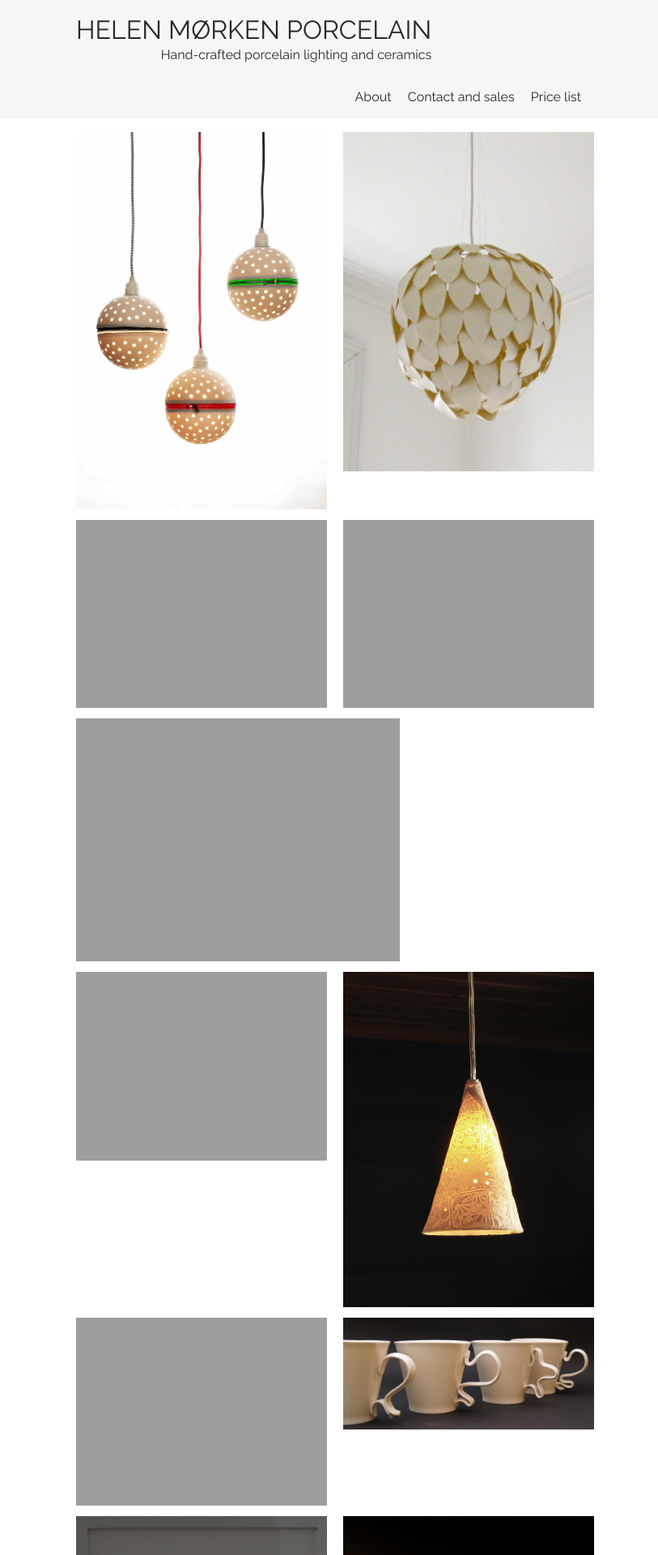
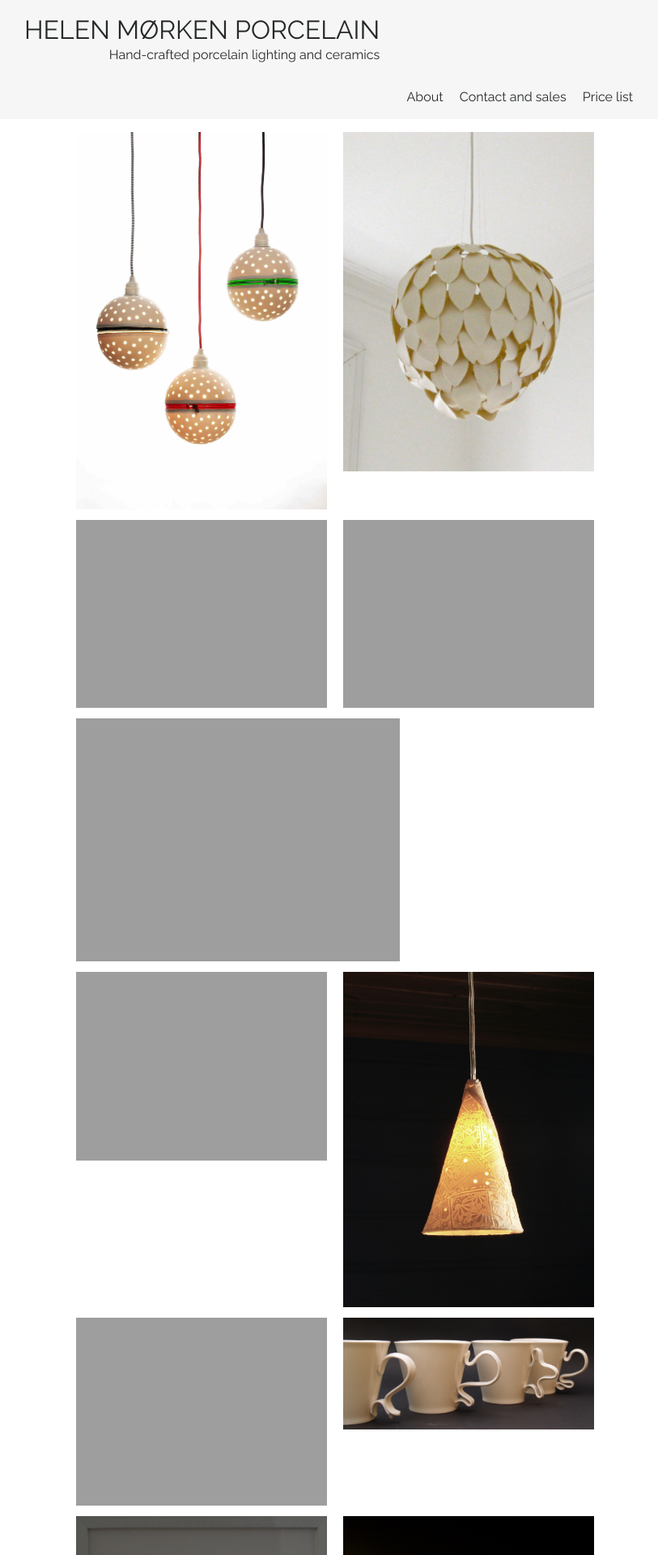
Before and after one commit to rebekkjm/helenmorkenno, a Jekyll site: the page built from index.html, in a window 1280 px wide. Shown: the top 1920 px of the page at 81% size, without its empty margins (226-1039 px from the left). Built offline with Jekyll 4.4.1, drawn with Linux system fonts in a browser that asks for light colours.

Commit message:
Bredere content for header

```diff
--- a/css/main.css
+++ b/css/main.css
@@ -90,10 +90,16 @@ h3 {
 
 .content {
     margin: 0 auto;
-    max-width: 40em;
     padding: 1em;
 }
 
+.header .content {
+    max-width: 48em;
+}
+
+.main .content {
+    max-width: 40em;
+}
 
 .frontpage-product {
     margin-bottom: 2%;
```
